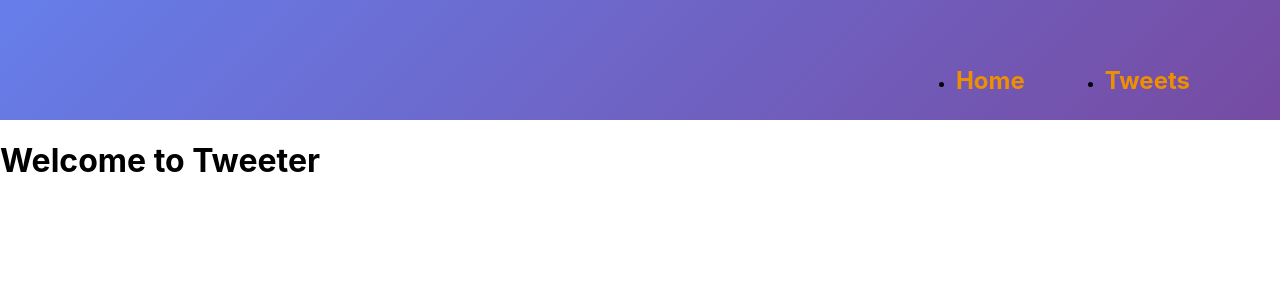
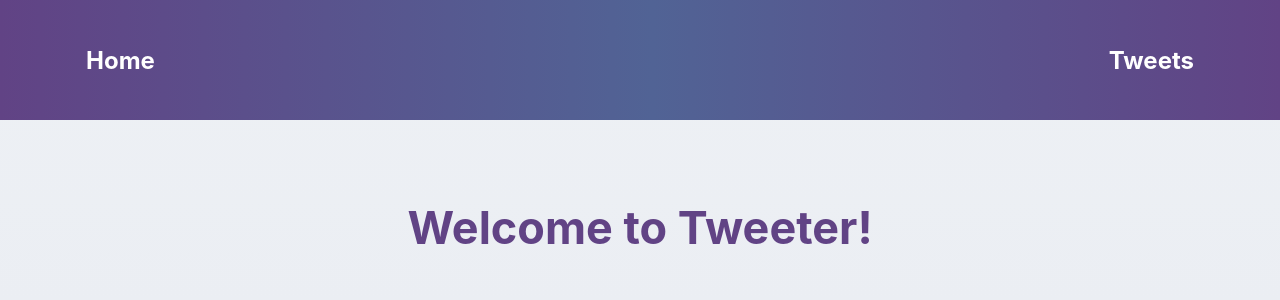
Before and after one commit to InnaPokydko/test-project-tweets, a React (Create React App) app: page / in a window 1280 px wide. Shown: the top 300 px of the page. Built offline with nearby package versions, Linux system fonts and the light colour scheme.

Commit message:
TweetCard not work

```diff
--- a/src/components/Home/Home.jsx
+++ b/src/components/Home/Home.jsx
@@ -1,10 +1,11 @@
 import React from 'react';
+import { Container, Title } from './Home.styled';
 
 const Home = () => {
   return (
-    <div>
-      <h1>Welcome to Tweeter</h1>
-    </div>
+    <Container>
+      <Title>Welcome to Tweeter!</Title>
+    </Container>
   );
 };
 
--- /dev/null
+++ b/src/components/Home/Home.styled.jsx
@@ -0,0 +1,14 @@
+import styled from '@emotion/styled';
+
+export const Container = styled.div`
+  margin: 20px;
+  display: flex;
+  justify-content: center;
+`;
+
+export const Title = styled.h1`
+  color: #614385;
+  font-size: 45px;
+  font-weight: 700px;
+  padding: 60px;
+`;
--- a/src/components/Layout/Layout.styled.jsx
+++ b/src/components/Layout/Layout.styled.jsx
@@ -4,30 +4,55 @@ import { Link as RouterLink } from 'react-router-dom';
 export const MainContainer = styled.div`
   width: 100%;
   min-height: 100vh;
-
 `;
 
 export const Header = styled.header`
   display: flex;
   height: 80px;
-   padding: 20px 60px;
-   background-image: linear-gradient(135deg, #667eea 0%, #764ba2 100%);
+  padding: 20px 50px;
+  background-image: linear-gradient(
+    to right,
+    #614385 0%,
+    #516395 51%,
+    #614385 100%
+  );
   //   background-size: cover;
   //   background-position: center;
   //   background-repeat: no-repeat;
 `;
 
 export const HeaderBox = styled.ul`
+  display: flex;
+  justify-content: space-between;
+  align-items: center;
+
   width: 100%;
-display: flex;
-gap: 80px;
-justify-content: end;
-padding: 30px;
+
+  padding: 0px 20px;
+  color: #3c322d;
+  font-size: 25px;
+  font-weight: 700px;
 `;
 
 export const Link = styled(RouterLink)`
-  color: #ED8F03;
+  padding: 8px 16px;
+  cursor: pointer;
+  border-radius: 4px;
   text-decoration: none;
-  font-weight: bold;
-  font-size: 1.5rem;
+  font-weight: 700;
+  font-size: 24px;
+  color: #ffff;
+
+  transition: color 0.4s cubic-bezier(0.4, 0, 0.2, 1);
+
+  &:hover,
+  :focus {
+    color: #fff;
+    background-image: linear-gradient(to right, #5614B0 0%, #DBD65C 51%, #5614B0 100%);
+    box-shadow: inset 0px 2px 4px rgb(244 0 255 / 30%),
+      inset 0px 4px 8px rgb(127 0 255 / 30%),
+      inset 0px 8px 16px rgb(255 0 240 / 30%);
+    transition: 0.2s;
+    transform: translateY(2px);
+  }
   `;
--- a/src/index.css
+++ b/src/index.css
@@ -1,15 +1,35 @@
 @import-normalize; /* bring in normalize.css styles */
+
+html {
+  box-sizing: border-box;
+  width: 100vw;
+  overflow-x: hidden;
+}
 
 body {
   margin: 0;
+  /* padding: 10vh 20vw; */
   font-family: -apple-system, BlinkMacSystemFont, 'Segoe UI', 'Roboto', 'Oxygen',
-    'Ubuntu', 'Cantarell', 'Fira Sans', 'Droid Sans', 'Helvetica Neue',
+    'Ubuntu', 'Cantarell', 'Fira Sans', 'Droid Sans', 'Helvetica Neue', 'Merriweather',
     sans-serif;
   -webkit-font-smoothing: antialiased;
   -moz-osx-font-smoothing: grayscale;
+  background-image: linear-gradient(to top, #e6e9f0 0%, #eef1f5 100%);
+
 }
 
 code {
   font-family: source-code-pro, Menlo, Monaco, Consolas, 'Courier New',
     monospace;
 }
+
+h1,
+h2,
+p {
+  margin: 0;
+}
+ul {
+  margin: 0;
+  padding: 0;
+  list-style: none;
+ }
```
Lines whose indentation alone changed are shown as unchanged.
